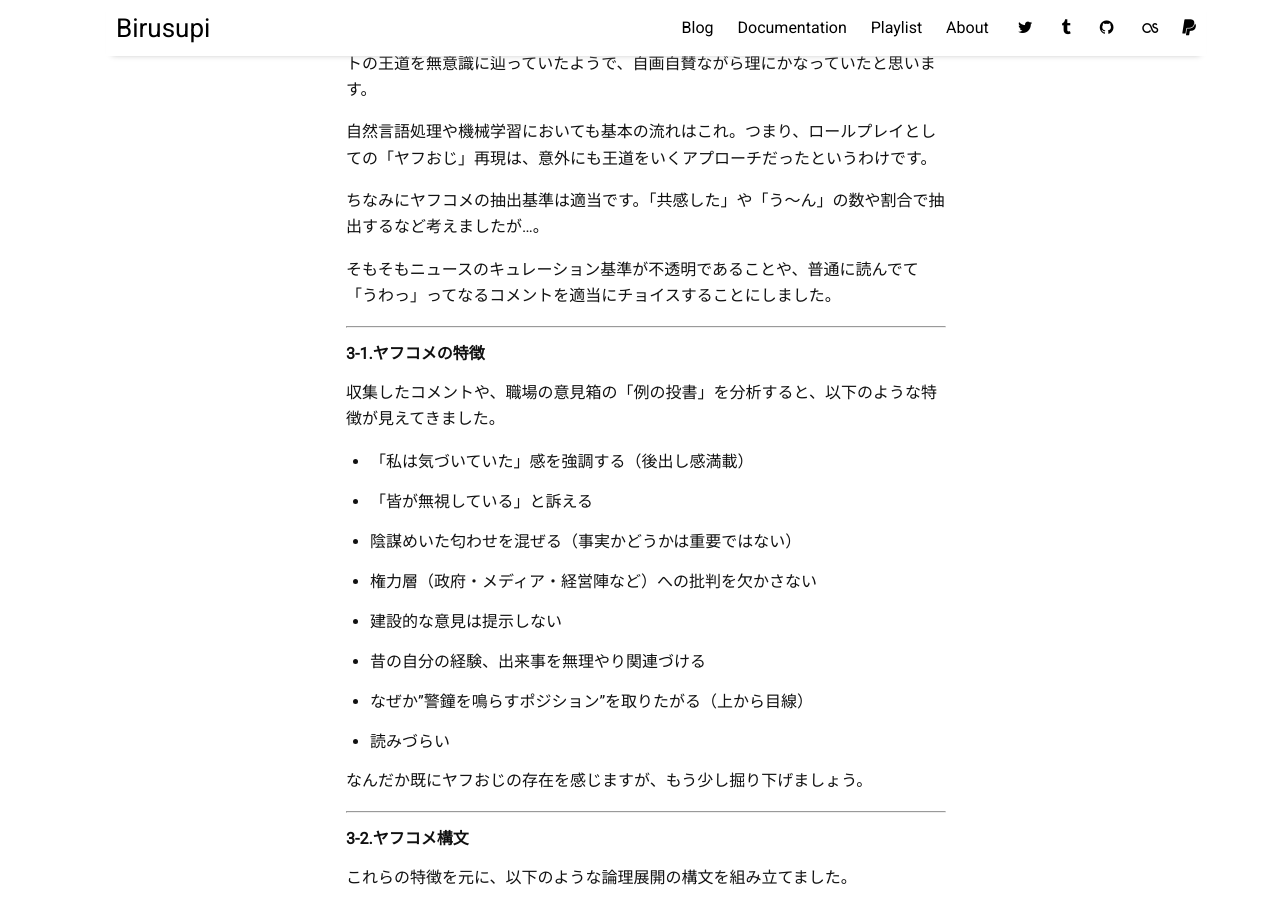
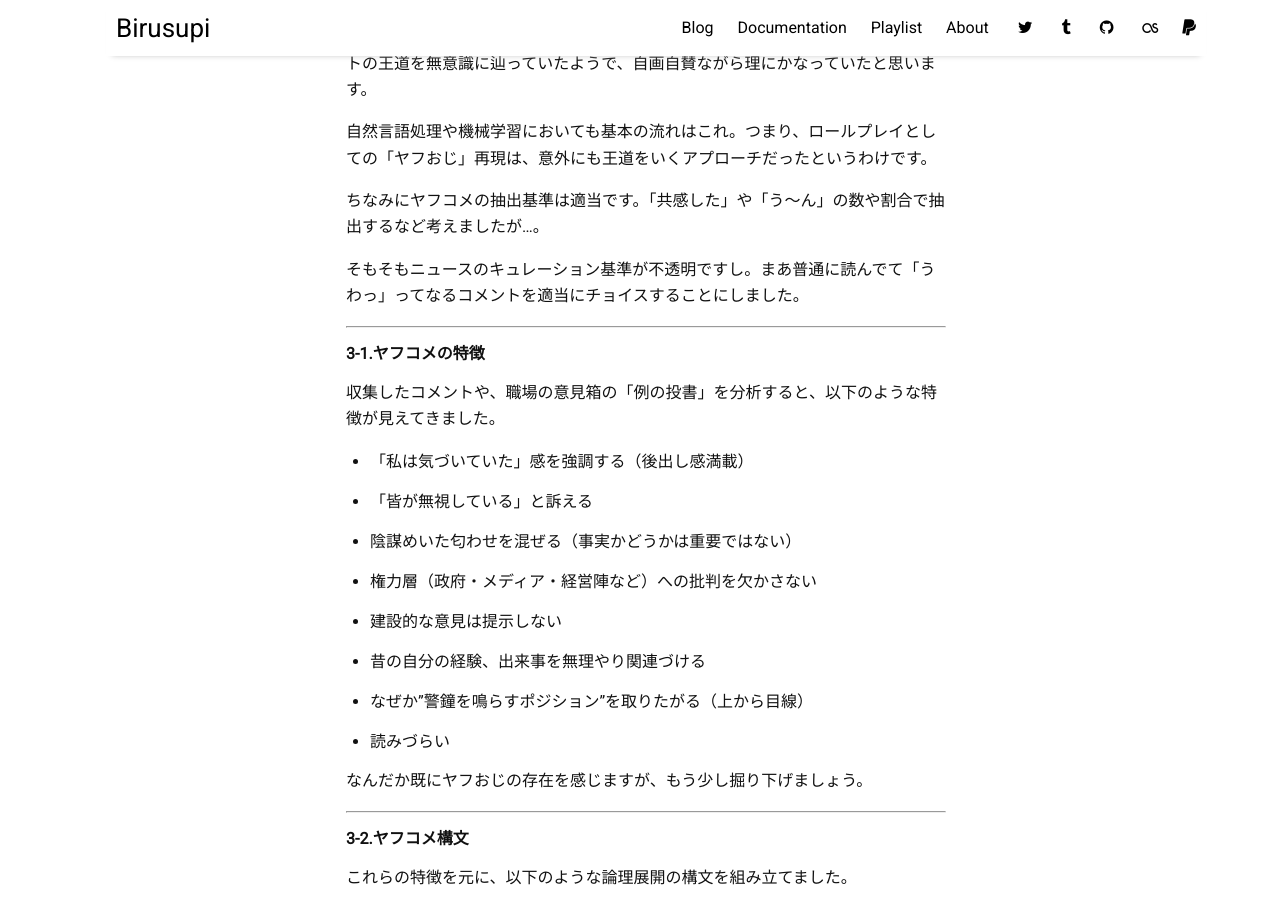
Before and after one commit to spira-unplugged/birusupi, a Jekyll site: the page built from _posts/2025-04-20-yhcm.md, in a window 1280 px wide and 900 px high, scrolled down 4168 px. Built offline with Jekyll 4.4.1, drawn with Linux system fonts in a browser that asks for light colours; nearby versions of some CDN libraries.

Commit message:
ニュースのキュレーション基準に関する表現を明確化

```diff
--- a/_posts/2025-04-20-yhcm.md
+++ b/_posts/2025-04-20-yhcm.md
@@ -109,7 +109,7 @@ ChatGPTには、Plus以上のユーザー向けにプロンプトをカスタマ
 
 ちなみにヤフコメの抽出基準は適当です。「共感した」や「う～ん」の数や割合で抽出するなど考えましたが…。
 
-そもそもニュースのキュレーション基準が不透明であることや、普通に読んでて「うわっ」ってなるコメントを適当にチョイスすることにしました。
+そもそもニュースのキュレーション基準が不透明ですし。まあ普通に読んでて「うわっ」ってなるコメントを適当にチョイスすることにしました。
 
 ---
 
```
